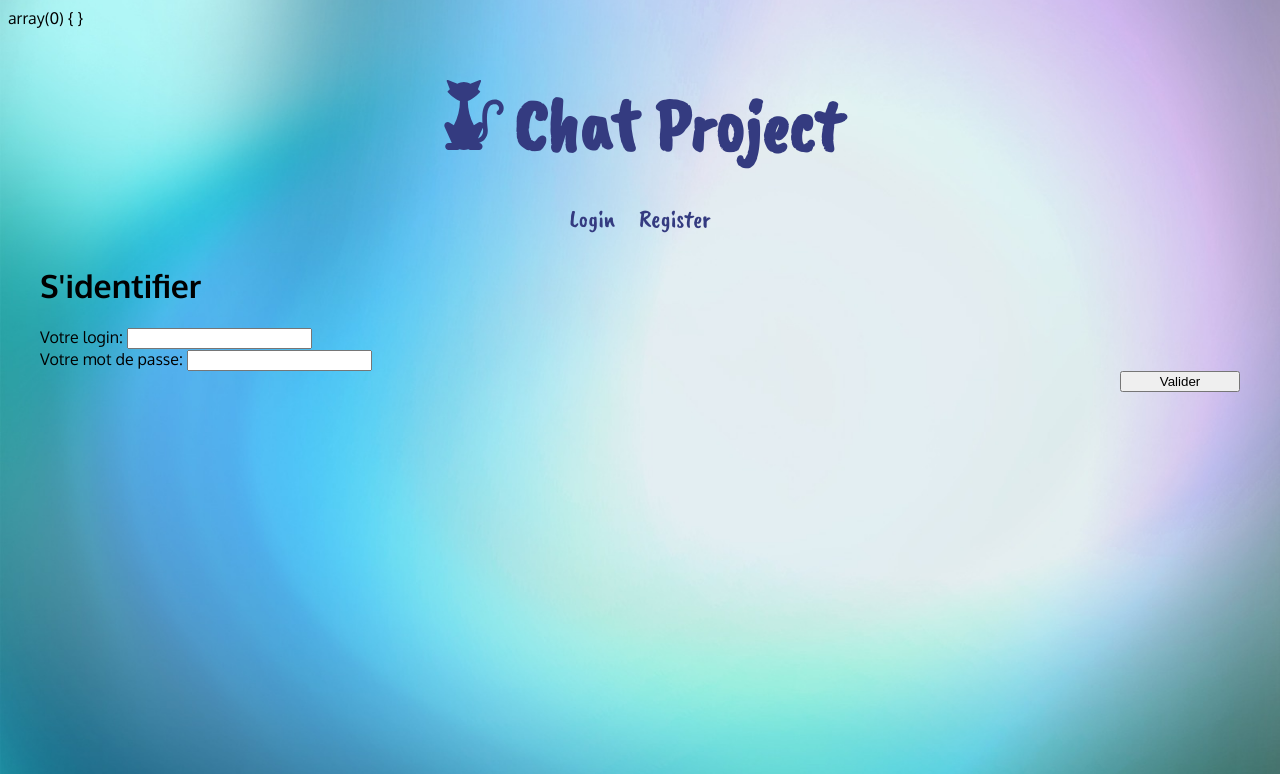
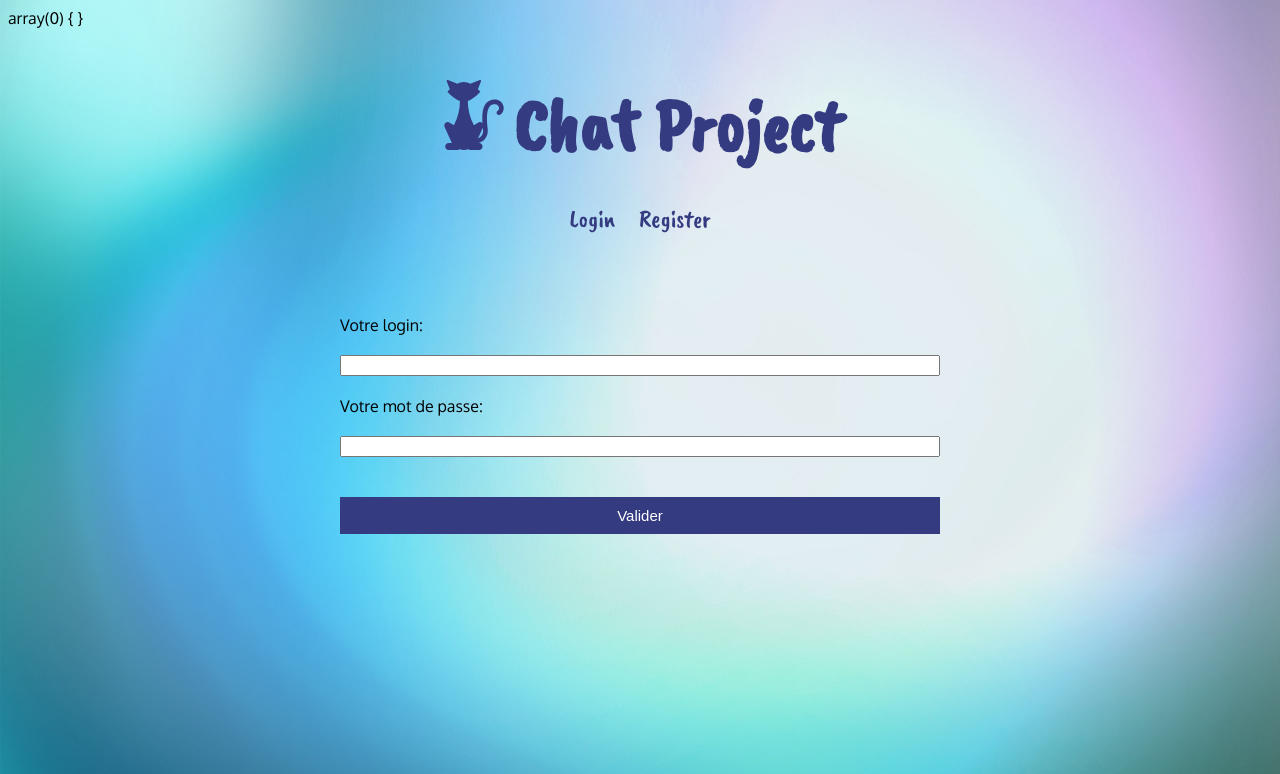
Before and after one commit to jibs13/chat_project, a PHP site: page /index.php?page=login in a window 1280 px wide. Shown: the top 774 px of the page. Run offline with PHP 8.4, Linux system fonts and the light colour scheme.

Commit message:
style_login

```diff
--- a/views/login.phtml
+++ b/views/login.phtml
@@ -1,17 +1,10 @@
-<div class="containerLogin">
-	<h1>S'identifier</h1>
-	<form method="post">
+<div class="container">
+	<form class="box_login"method="post">
 		<input type="hidden" name="action" value="login">
-		<div>
 			<label>Votre login:</label>
-			<input type="text" name="username" />
-		</div>
-		<div>
+			<input type="text" name="username"  />
 			<label>Votre mot de passe:</label>
 			<input type="password" name="password" />
-		</div>
-		<div>
-			<input type="submit" value="Valider"/>
-		</div>
+			<input class="bouton_login" type="submit" value="Valider"/>
 	</form>
 </div>
```
